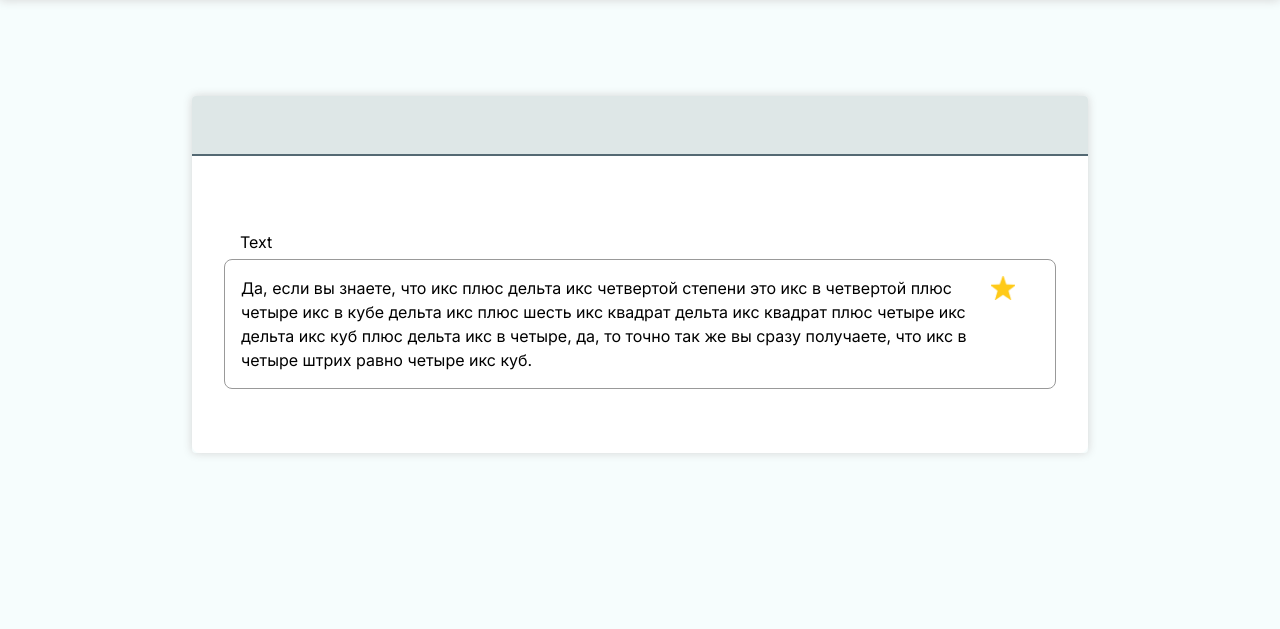
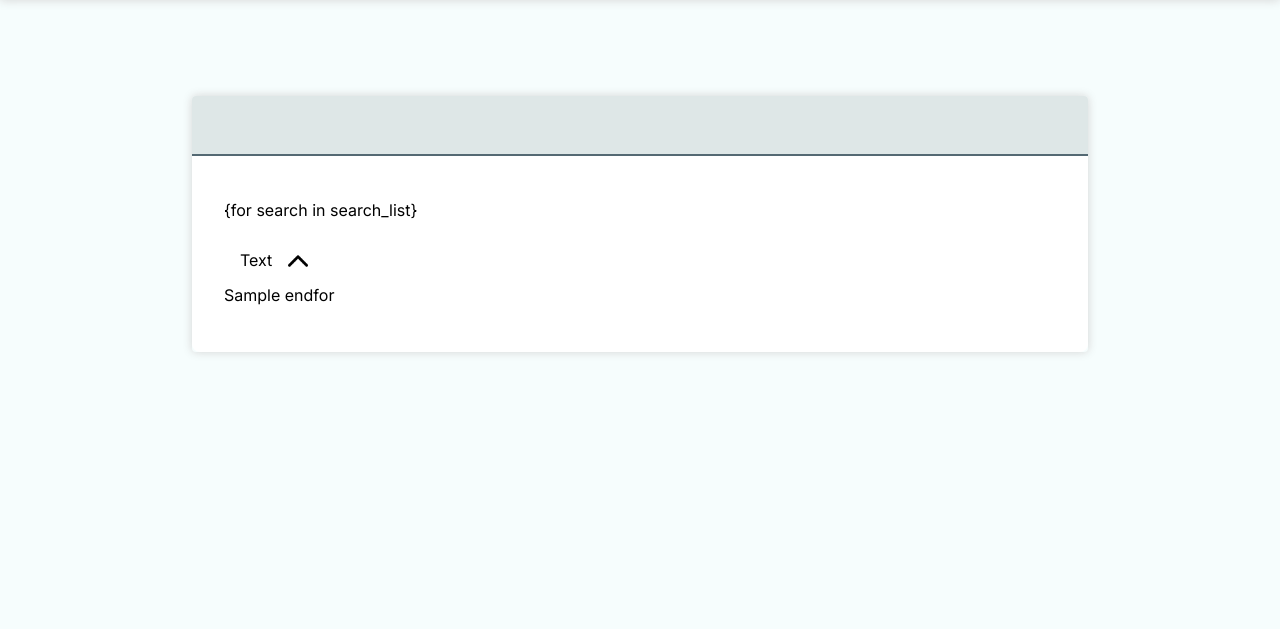
Before and after one commit to vknyazkova/mathematicon_mathIR, a Flask app: template mathematicon/webui/templates/account.html in a window 1280 px wide, after a click that opens the changed part. Shown: the part 75-704 px from the top of the page. Run offline with Flask 3, Linux system fonts and the light colour scheme; the template is opened without the code that fills it: most values are stand-ins (such as "Sample title", 1, 10 or a date in 2020).

Commit message:
favourites upgrade

```diff
--- a/mathematicon/webui/login.py
+++ b/mathematicon/webui/login.py
@@ -72,7 +72,9 @@ def account(lang):
                                main_lan=lang,
                                login=current_user.username,
                                email=current_user.email,
-                               history_list=history_list)
+                               history_list=history_list,
+                               id=1,
+                               text="papap")
 
 
 @login_required
--- a/mathematicon/webui/static/css/account.css
+++ b/mathematicon/webui/static/css/account.css
@@ -206,12 +206,13 @@
 .account-starred-query {
   margin-top: var(--dl-space-space-unit);
   margin-left: var(--dl-space-space-unit);
-  margin-bottom: var(--dl-space-space-halfunit);
+  margin-bottom: var(--dl-space-space-unit);
+  margin-right: var(--dl-space-space-unit);
 }
 .account-starred-bubble {
   flex: 0 0 auto;
+  display: none;
   height: fit-content;
-  display: flex;
   padding: var(--dl-space-space-unit);
   align-self: stretch;
   align-items: flex-start;
@@ -244,19 +245,22 @@
   width: 100%;
   display: none;
   align-items: flex-start;
+  flex-direction: column;
 }
+
 .account-container5 {
   flex: 0 0 auto;
   width: 100%;
   display: flex;
   flex-direction: column;
-}
-.account-history-query {
   align-self: stretch;
   margin-top: var(--dl-space-space-unit);
   border-color: var(--dl-color-gray-500);
-  border-width: 1px;
+  border-width: 0 0 1px 0;
   padding-bottom: var(--dl-space-space-halfunit);
+}
+.account-history-query {
+  width: fit-content;
   border-top-width: 0px;
   border-left-width: 0px;
   border-right-width: 0px;
@@ -311,3 +315,28 @@
 .menu-acc:hover {
     cursor:pointer;
 }
+.arrow {
+  width: 20px;
+  height: 20px;
+}
+.up {
+  height: 15px
+  margin-left: 10px;
+  background-image: url('../../static/images/arrow-up.png');
+  background-repeat:no-repeat;
+  background-size: contain;
+  cursor: pointer;
+}
+.down {
+  height: 15px
+  margin-left: 10px;
+  background-image: url('../../static/images/arrow-down.png');
+  background-repeat:no-repeat;
+  background-size: contain;
+  cursor: pointer;
+}
+.text-arrow {
+  display: flex;
+  flex-direction: row;
+  align-items: center;
+}
--- a/mathematicon/webui/templates/account.html
+++ b/mathematicon/webui/templates/account.html
@@ -155,7 +155,8 @@
             <a class="account-sett menu-acc" data-ru="Настройки" data-en="Settings" onclick="show_container('settings')"></a>
             <a class="account-star menu-acc" data-ru="Избранное" data-en="Starred" onclick="show_container('starred')"></a>
             <a class="account-hist menu-acc" data-ru="История" data-en="History" onclick="show_container('history')"></a>
-            <a class="account-test menu-acc" data-ru="Тесты" data-en="Tests" onclick="show_container('tests')"></a>
+            <!-- <a class="account-test menu-acc" data-ru="Тесты" data-en="Tests" onclick="show_container('tests')"></a> -->
+            <a class="account-test menu-acc" data-ru="Тесты" data-en="Tests" style="color: grey"></a>
           </div>
           <div class="account-container1">
             <div id="settings" class="account-container-settings hide">
@@ -185,30 +186,30 @@
             </div>
             <div id="starred" class="account-container-starred hide">
               <div class="account-container3">
+                {for search in search_list}
                 <div class="account-starred-line">
-                  <span class="account-starred-query">Text</span>
-                  <div class="account-starred-bubble">
+                  <div class="text-arrow">
+                    <a class="account-starred-query" href="#">Text</a>
+                    <button id="{{id}}" class="arrow up" onclick="show_example(this.id)"></button>
+                  </div>
+                  <div id="example-{{id}}" class="account-starred-bubble">
                     <p class="account-text04">
-                      Да, если вы знаете, что икс плюс дельта икс четвертой
-                      степени это икс в четвертой плюс четыре икс в кубе дельта
-                      икс плюс шесть икс квадрат дельта икс квадрат плюс четыре
-                      икс дельта икс куб плюс дельта икс в четыре, да, то точно
-                      так же вы сразу получаете, что икс в четыре штрих равно
-                      четыре икс куб.
+                      {{text}}
                     </p>
                     <div class="account-container4">
-                      <button id="test" class="account-icon plus minus" onclick="send_id(this.id)"></button>
+                      <button id="{{id}}" class="account-icon plus minus" onclick="send_id(this.id)"></button>
                     </div>
                   </div>
                 </div>
+                {{endfor}}
               </div>
             </div>
             <div id="history" class="account-container-history hide">
-                <div class="account-container5">
-                  {% for item in history_list %}
-                    <a href="/result_{{ main_lan }}?{{ item[1] }}" class="account-history-query">{{ item[0] }}</a>
-                  {% endfor %}
-                </div>
+              {% for item in history_list %}
+              <div class="account-container5">
+                <a href="/result_{{ main_lan }}?{{ item[1] }}" class="account-history-query">{{ item[0] }}</a>
+              </div>
+              {% endfor %}
             </div>
             <div id="tests" class="account-container-tests hide">
               <h1>
@@ -271,6 +272,23 @@ $(".switchlang").click(function() {
       $(this).toggleClass("minus")  ;
     })
   </script>
+    <script>
+      $(".up").click(function(){
+      $(this).toggleClass("down")  ;
+    })
+    </script>
+    <script>
+      function show_example(clicked_id){
+        var id = "example-" + clicked_id;
+        var element = document.getElementById(id);
+        console.log(element)
+        if (element.style.display === "flex") {
+          element.style.display = "none";
+        } else {
+          element.style.display = "flex";
+        };
+      }
+    </script>
   <script>
     function send_id(clicked_id) {
       var element = document.getElementById(clicked_id);
@@ -290,14 +308,12 @@ $(".switchlang").click(function() {
   </script>
   <script>
     function show_container(text){
-    console.log(text);
       var containers = document.getElementsByClassName("hide");
       for(var i = 0; i < containers.length; i++){
           containers[i].style.display = "none";
       };
       var current_container = document.getElementById(text);
       current_container.style.display = "flex";
-
     }
   </script>
   </body>
--- a/mathematicon/webui/templates/result.html
+++ b/mathematicon/webui/templates/result.html
@@ -185,7 +185,7 @@
           <div class="result-container03">
             <h3 class="result-text04">
               {% for word in query_info.tokens %}
-                 <abbr class="tooltip tooltip--right {{word.color}}" data-tooltip="Model: ---">{{word.text}} </abbr>
+                 <span class="pink">{{word.text}} </span>
               {%endfor%}
             </h3>
             <a class="result-icon02" onclick="makeSound()"><img src="static/images/speaker.png" width="auto" height="20px"></a>
@@ -229,7 +229,6 @@
                 <span onclick="ShowHideContext()" class="context-btn text-in-bubble"><...></span>
               </p>
               <div class="result-container-sent-icons">
-                <!-- избранное, еще не реализовано -->
                 {% if authorized %}
                   {% if sent.star %}
                     <button id="{{sent.id}}" class="result-icon05 plus minus" onclick="send_id(this.id)"></button>
```
Also changed, not shown: data/mathematicon.db, mathematicon/webui/static/images/arrow-down.png (added), mathematicon/webui/static/images/arrow-up.png (added).
